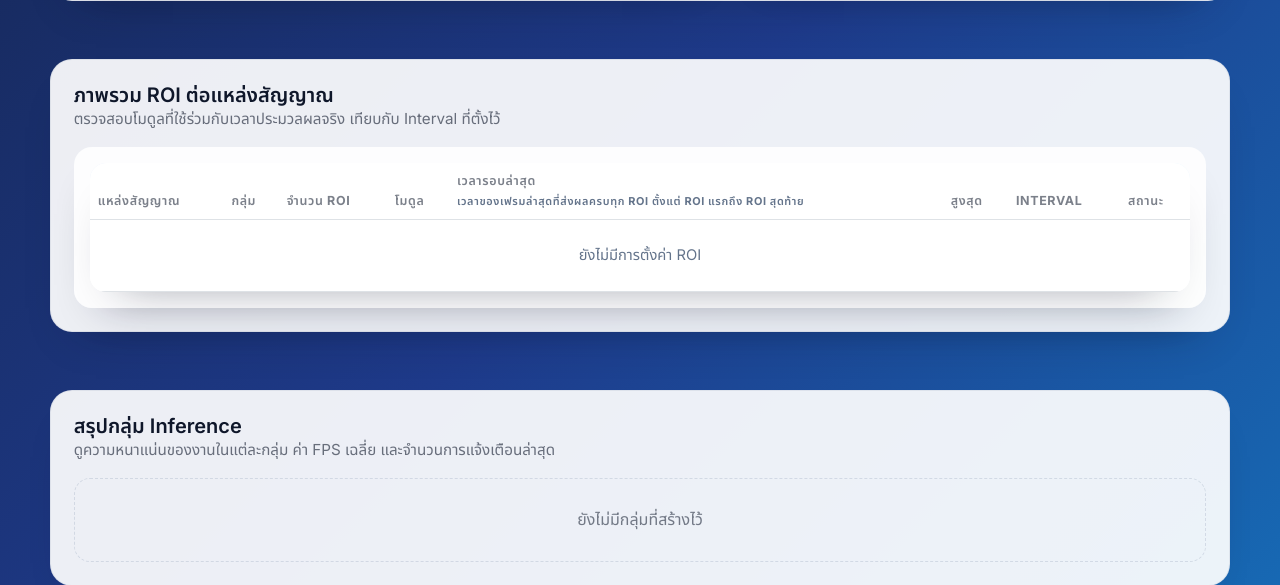
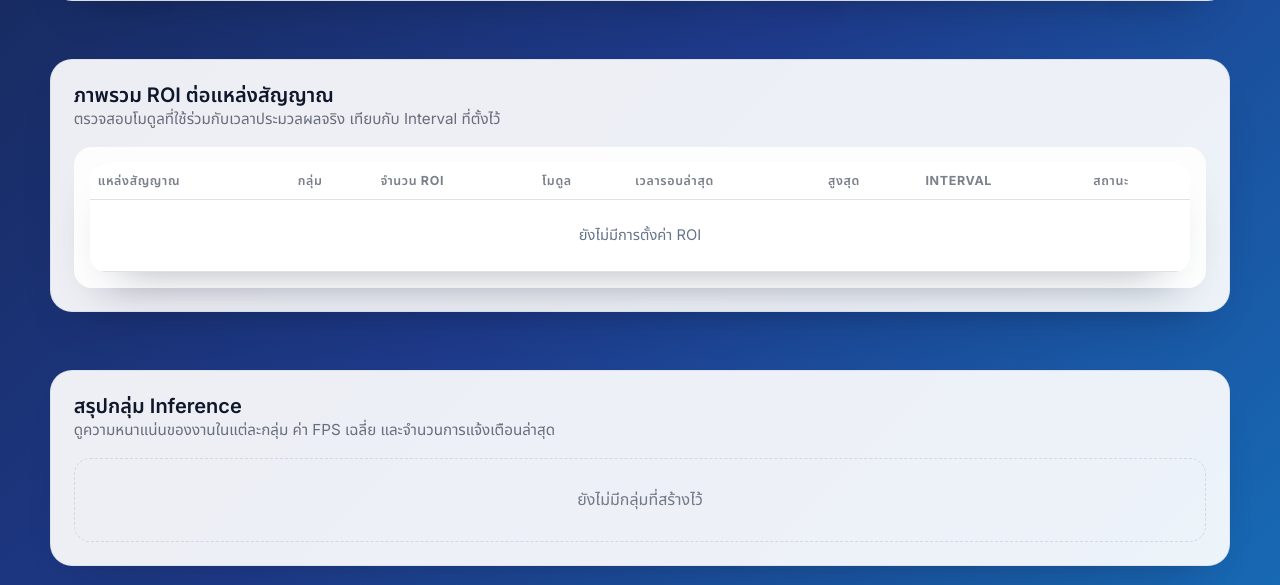
Before and after one commit to SMART-Sense-Industrial-Design/VisionROI, a Python web app: template templates/home.html in a window 1280 px wide. Shown: the part 1149-1734 px from the top of the page. Run offline with Jinja, Linux system fonts and the light colour scheme; the template is opened without the code that fills it, so the values that code supplies are empty.

Commit message:
edited text

```diff
--- a/templates/home.html
+++ b/templates/home.html
@@ -186,7 +186,7 @@
             <th>กลุ่ม</th>
             <th>จำนวน ROI</th>
             <th>โมดูล</th>
-            <th>เวลารอบล่าสุด<br><small class="text-muted">เวลาของเฟรมล่าสุดที่ส่งผลครบทุก ROI ตั้งแต่ ROI แรกถึง ROI สุดท้าย</small></th>
+            <th>เวลารอบล่าสุด</th>
             <th>สูงสุด</th>
             <th>Interval</th>
             <th>สถานะ</th>
```
